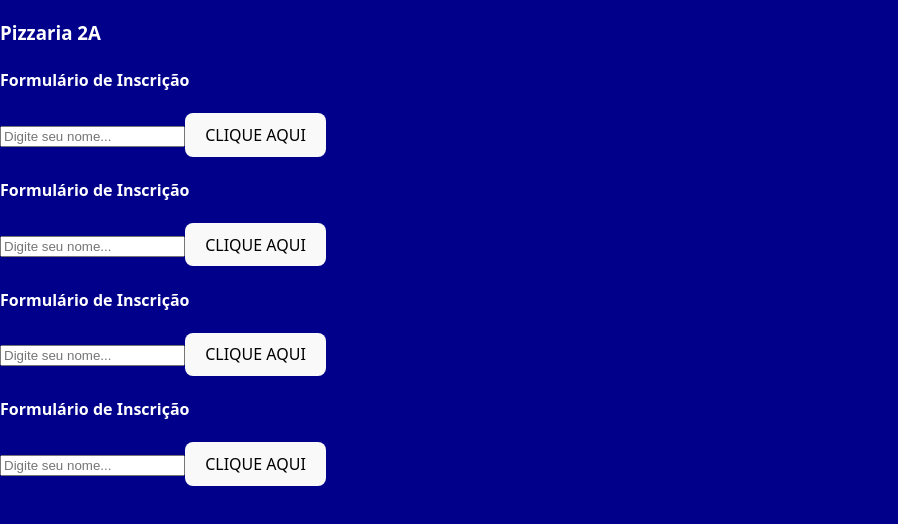
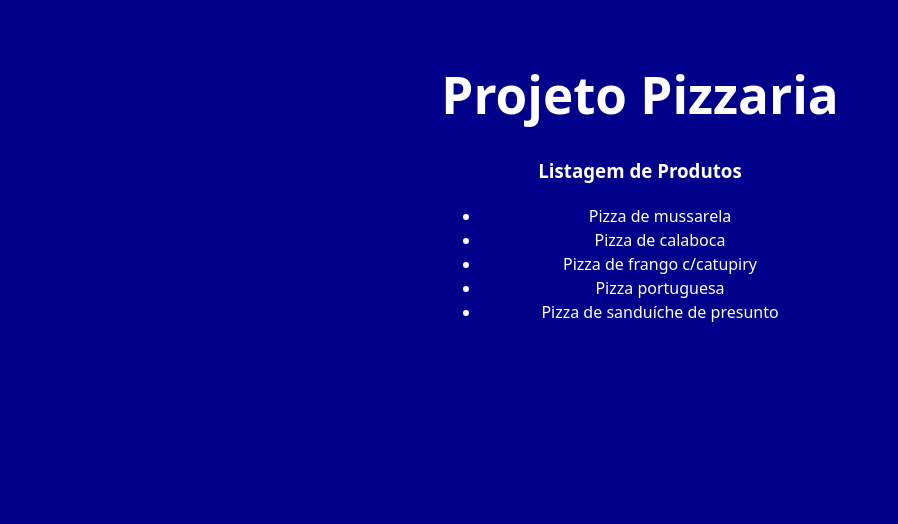
Before and after one commit to dvsxnz/pizzaria2a2025, a React (Vite) app: page / in a window 1280 px wide. Shown: the top 524 px of the page, without its empty margins (0-898 px from the left). Built offline with nearby package versions, Linux system fonts and the light colour scheme.

Commit message:
listagem

```diff
--- a/src/App.jsx
+++ b/src/App.jsx
@@ -1,34 +1,14 @@
-import {useState} from 'react'
+import './App.css'
+import Produtos from './pages/produtos'
 
-function App(){
-
-  const [nome, setNome] = useState('Ronaldo');
-
-  const Formulario = (props) => {
-    return (
-      <>
-        <h4>Formulário de Inscrição</h4>
-        <input className="Nome"
-            name = "nome"
-            placeholder="Digite seu nome..."
-            onChange={(e)=>props.nome = e.target.value}
-            type="text" />
-        <button onClick={()=>{
-          (props.texto != null) ? alert(props.texto) : alert(props.nome)
-          }}>
-          CLIQUE AQUI
-        </button>
-      </>
-    )
-  }
+const App = () => {
 
   return (
     <div>
-      <h3>Pizzaria 2A</h3>
-      <Formulario texto="Texto enviado pelo app" />
-      <Formulario texto="Texto enviado pelo app" />
-      <Formulario texto="Novo texto enviado pelo app" />
-      <Formulario nome={nome} />
+      <h1>Projeto Pizzaria</h1>
+
+      <Produtos />
+
     </div>
   )
 }
--- /dev/null
+++ b/src/pages/produtos/index.jsx
@@ -0,0 +1,25 @@
+const Produtos = () => {
+
+    // Objeto de produtos da lista
+    const pizzas = [
+        'Pizza de mussarela',
+        'Pizza de calaboca',
+        'Pizza de frango c/catupiry',
+        'Pizza portuguesa',
+        'Pizza de sanduíche de presunto'
+    ]
+    // Iteração da lista de pizzas
+const listaPizzas = pizzas.map(pizza => <li>{pizza}</li>);
+
+    return (
+        <div>
+            <h3>Listagem de Produtos</h3>
+
+            <ul>
+                {listaPizzas}
+            </ul>
+        </div>
+    )
+}
+
+export default Produtos
```
